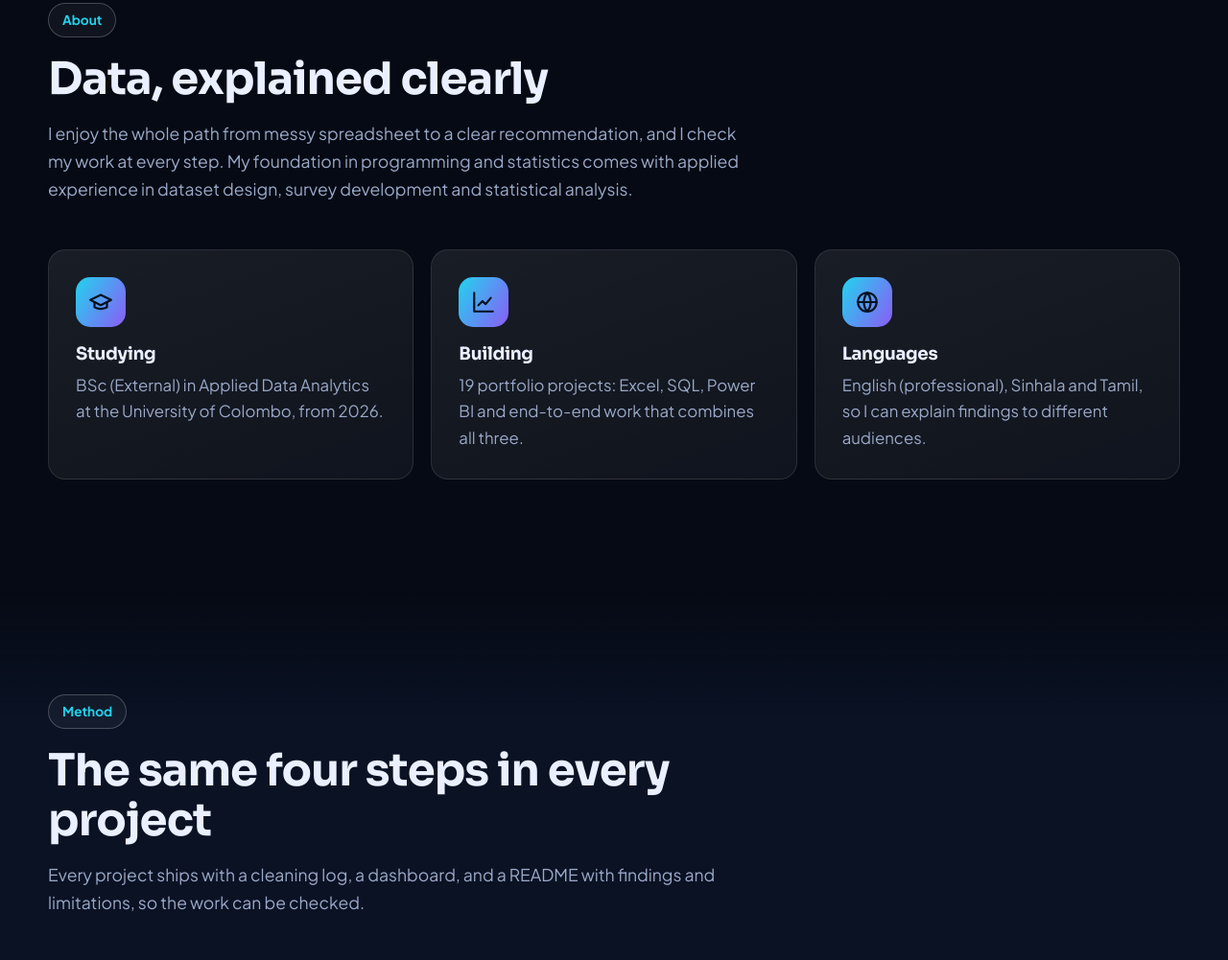
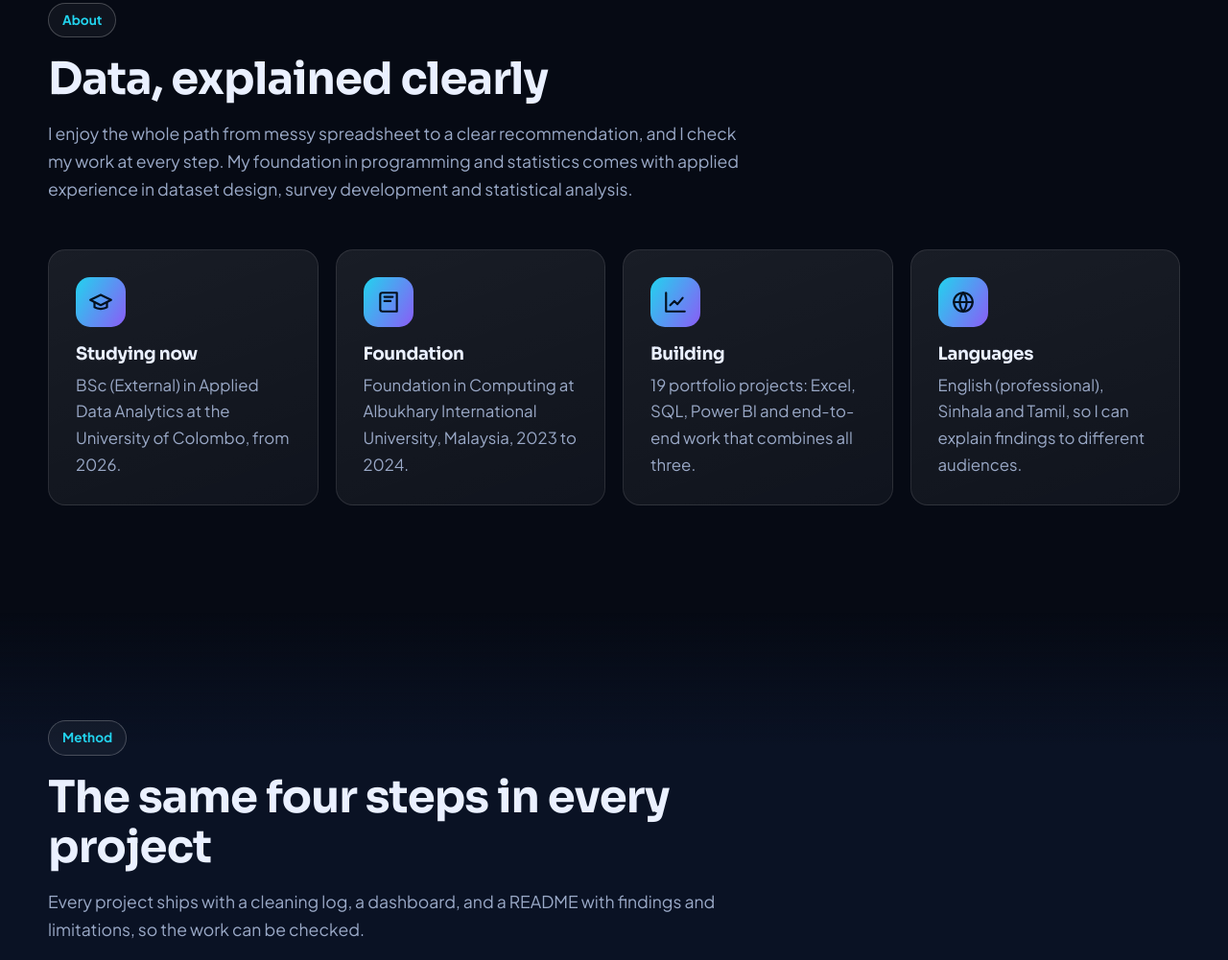
Before and after one commit to imanathulreyyan/imanathulreyyan.github.io, a website: page index.html in a window 1280 px wide. Shown: the part 1136-2137 px from the top of the page at 96% size. Drawn offline with Linux system fonts and the light colour scheme.

Commit message:
Add files via upload

```diff
--- a/index.html
+++ b/index.html
@@ -1564,8 +1564,9 @@ button:focus-visible,
       <div class="container">
         <div class="head reveal"><span class="kicker">About</span><h2>Data, explained clearly</h2>
           <p>I enjoy the whole path from messy spreadsheet to a clear recommendation, and I check my work at every step. My foundation in programming and statistics comes with applied experience in dataset design, survey development and statistical analysis.</p></div>
-        <div class="grid grid--3">
-          <div class="card reveal"><div class="icon-tile"><svg viewBox="0 0 24 24" fill="none" stroke="currentColor" stroke-width="2" stroke-linecap="round" stroke-linejoin="round" aria-hidden="true"><path d="M22 10 12 5 2 10l10 5 10-5Z"/><path d="M6 12v5c3 2 9 2 12 0v-5"/></svg></div><h3>Studying</h3><p>BSc (External) in Applied Data Analytics at the University of Colombo, from 2026.</p></div>
+        <div class="grid grid--4">
+          <div class="card reveal"><div class="icon-tile"><svg viewBox="0 0 24 24" fill="none" stroke="currentColor" stroke-width="2" stroke-linecap="round" stroke-linejoin="round" aria-hidden="true"><path d="M22 10 12 5 2 10l10 5 10-5Z"/><path d="M6 12v5c3 2 9 2 12 0v-5"/></svg></div><h3>Studying now</h3><p>BSc (External) in Applied Data Analytics at the University of Colombo, from 2026.</p></div>
+          <div class="card reveal"><div class="icon-tile"><svg viewBox="0 0 24 24" fill="none" stroke="currentColor" stroke-width="2" stroke-linecap="round" stroke-linejoin="round" aria-hidden="true"><path d="M4 19.5V5a2 2 0 0 1 2-2h14v18H6a2 2 0 0 1-2-1.5Z"/><path d="M8 7h8M8 11h6"/></svg></div><h3>Foundation</h3><p>Foundation in Computing at Albukhary International University, Malaysia, 2023 to 2024.</p></div>
           <div class="card reveal"><div class="icon-tile"><svg viewBox="0 0 24 24" fill="none" stroke="currentColor" stroke-width="2" stroke-linecap="round" stroke-linejoin="round" aria-hidden="true"><path d="M3 3v18h18"/><path d="m7 15 4-4 3 3 5-6"/></svg></div><h3>Building</h3><p>19 portfolio projects: Excel, SQL, Power BI and end-to-end work that combines all three.</p></div>
           <div class="card reveal"><div class="icon-tile"><svg viewBox="0 0 24 24" fill="none" stroke="currentColor" stroke-width="2" stroke-linecap="round" stroke-linejoin="round" aria-hidden="true"><circle cx="12" cy="12" r="9"/><path d="M12 3a14 14 0 0 1 0 18M12 3a14 14 0 0 0 0 18M3 12h18"/></svg></div><h3>Languages</h3><p>English (professional), Sinhala and Tamil, so I can explain findings to different audiences.</p></div>
         </div>
```
